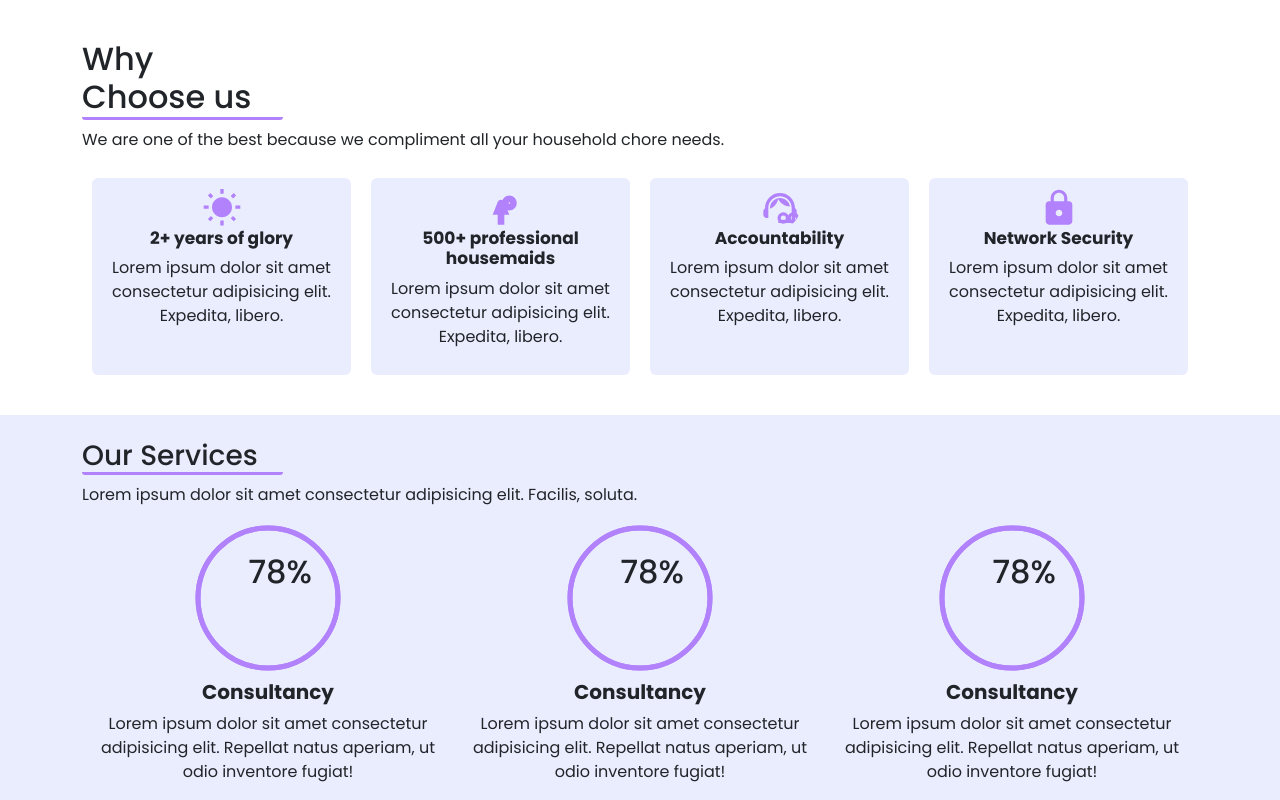
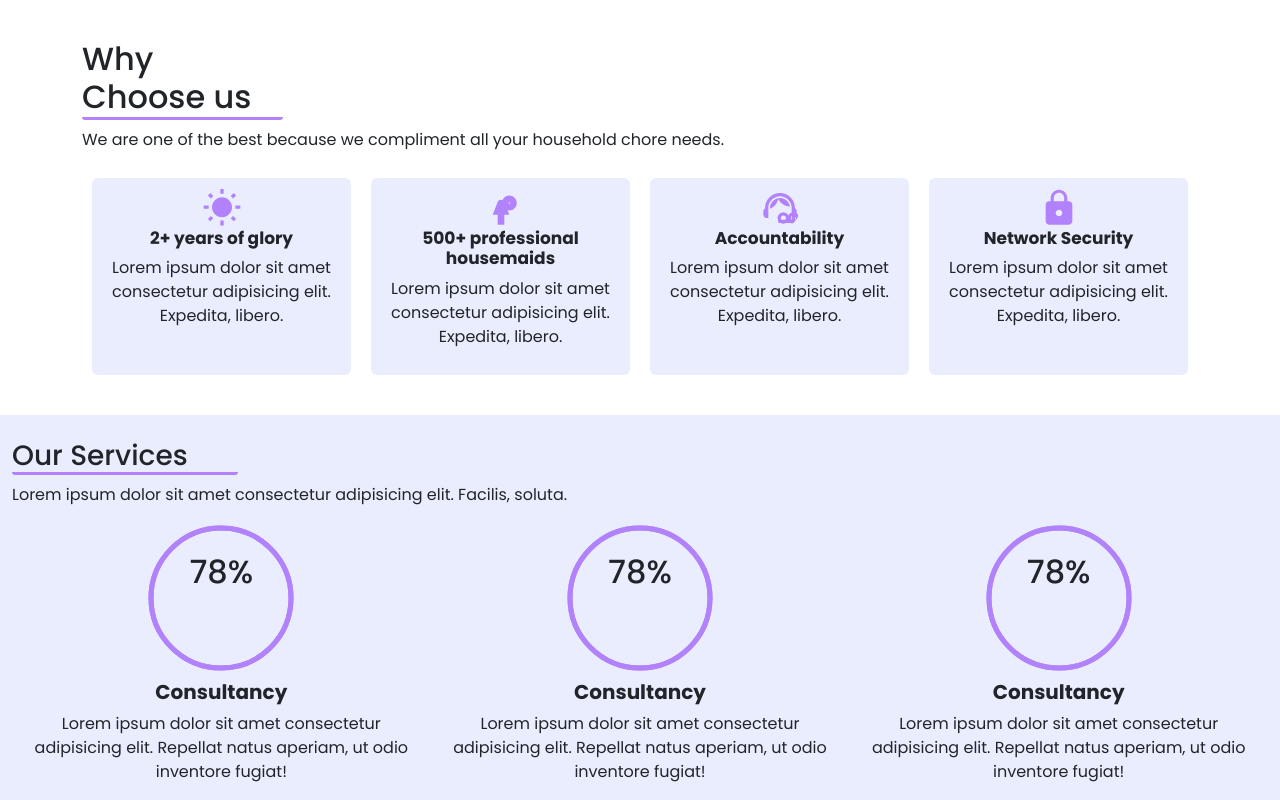
Before and after one commit to Marcos8060/H2, a React (Create React App) app: page / in a window 1280 px wide. Shown: the part 789-1589 px from the top of the page. Built offline with nearby package versions, Linux system fonts and the light colour scheme; the HTML template or start-up script is replaced by a standard one.

Commit message:
made a minor change

```diff
--- a/src/components/Services.css
+++ b/src/components/Services.css
@@ -16,16 +16,11 @@ svg > circle{
     transform: translate(5px, 5px);
 }
 .number{
-    top: 0;
-    left: 0;
     margin-top: -15vh;
-    margin-left: 3vh;
 }
 /* service details */
 .service_details{
     margin-top: 10vh;
-    display: flex;
-
 }
 .detail_item > h5{
     font-weight: bold;
--- a/src/components/Services.js
+++ b/src/components/Services.js
@@ -3,7 +3,7 @@ import './Services.css'
 
 function Services() {
   return (
-      <div className="container">
+      <div className="container-fluid">
           <div className='app_services'>
               <div className="service_header">
                 <h3 className='pt-4 underline'>Our Services</h3>
```
